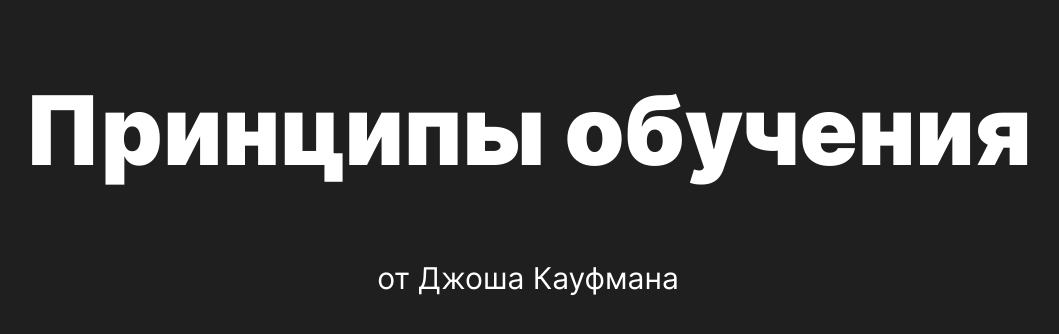
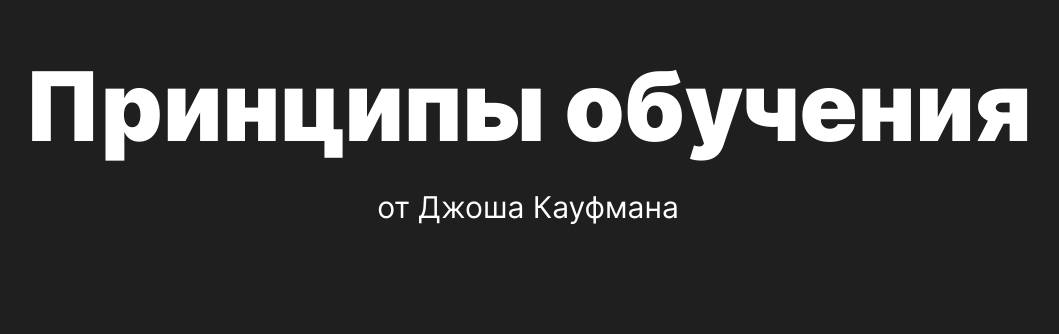
Before and after one commit to Dotokoto/russian-travel, a plain HTML site: page index.html in a window 1280 px wide. Shown: the whole page, without its empty margins (112-1171 px from the left). Drawn offline with Linux system fonts and the light colour scheme.

Commit message:
Добавили отступов

```diff
--- a/blocks/kaufman/__subtitle/kaufman__subtitle.css
+++ b/blocks/kaufman/__subtitle/kaufman__subtitle.css
@@ -1,4 +1,6 @@
 .kaufman__subtitle {
     font-size: 30px;
     line-height: 1.2;
+
+    margin: 32px 0;
 }
--- a/blocks/kaufman/__title/kaufman__title.css
+++ b/blocks/kaufman/__title/kaufman__title.css
@@ -2,4 +2,6 @@
     font-size: 96px;
     line-height: 1.05;
     font-weight: 900;
+
+    margin: 0;
 }
--- a/blocks/page/__container/page__container.css
+++ b/blocks/page/__container/page__container.css
@@ -2,5 +2,5 @@
     min-width: 320px;
     max-width: 1184px;
     width: 100%;
-    margin: 0 auto;
+    margin: 56px auto 0;
 }
```
